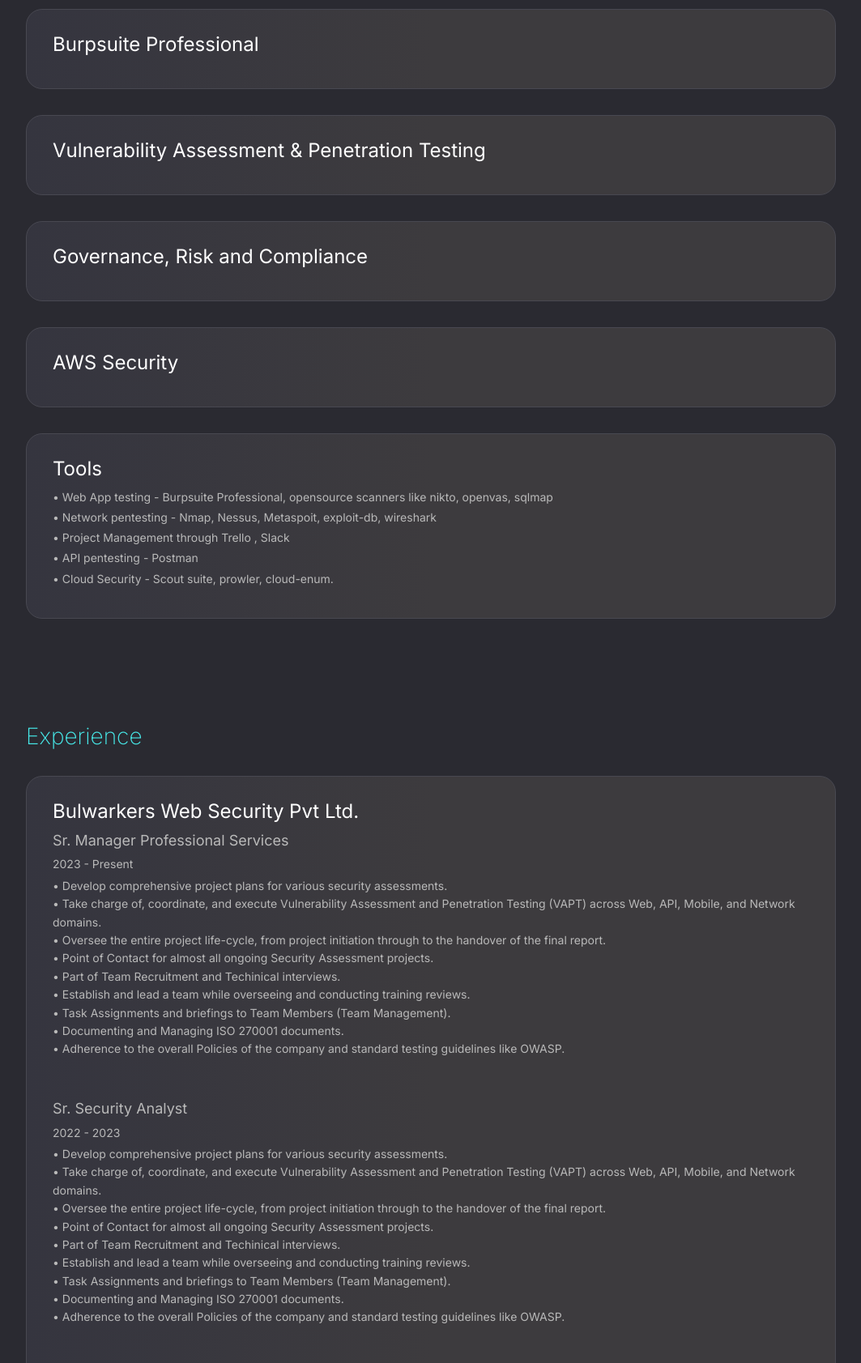
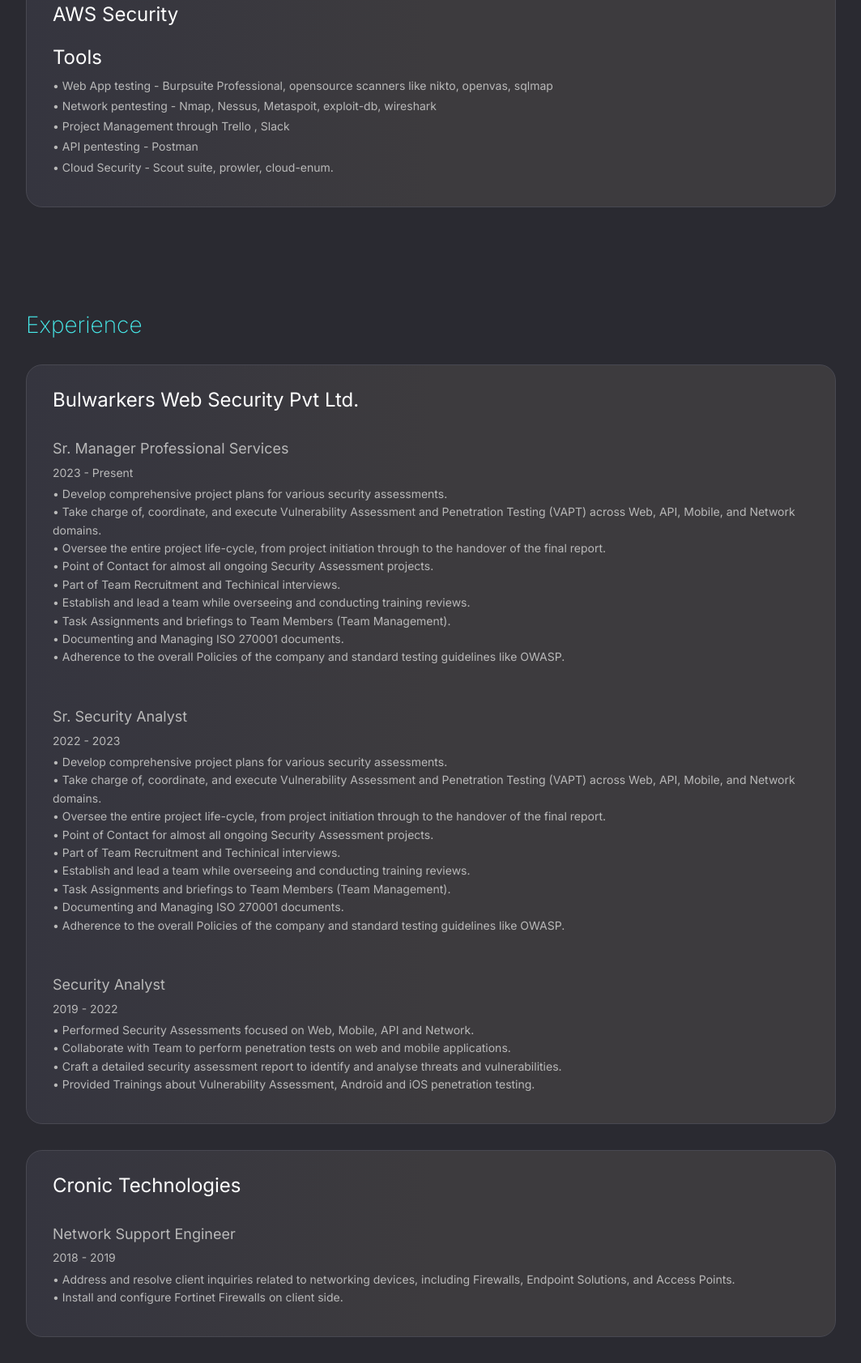
Before and after one commit to archanamudaliar/profile, a plain HTML site: page index.html in a window 1280 px wide. Shown: the part 687-2370 px from the top of the page at 81% size, without its empty margins (108-1171 px from the left). Drawn offline with Linux system fonts and the light colour scheme.

Commit message:
Update index.html

```diff
--- a/index.html
+++ b/index.html
@@ -124,12 +124,12 @@
         }
 
         #about h1 {
-            font-size: var(--font-size-xxl);
+            font-size: var(--font-size-xl);
             margin-bottom: var(--space-sm);
         }
 
         #about p {
-            font-size: var(--font-size-xl);
+            font-size: var(--font-size-l);
             font-weight: 200;
             line-height: 1.4;
             color: var(--text-color);
@@ -322,18 +322,14 @@
                     <p>
 
                     </p>
-                </div>
 
-                <div class="skill card">
                     <h3>
                         Vulnerability Assessment &amp; Penetration Testing
                     </h3>
                     <p>
 
                     </p>
-                </div>
 
-                <div class="skill card">
                     <h3>
                         Governance, Risk and Compliance
                     </h3>
@@ -341,17 +337,14 @@
 
 
                     </p>
-                </div>
-                 <div class="skill card">
+
                     <h3>
                         AWS Security
                     </h3>
                     <p>
 
                     </p>
-                </div>
 
-                <div class="skill card">
                     <h3>
                         Tools
                     </h3>
@@ -374,8 +367,8 @@
             <section id="experience">
                 <h2>Experience</h2>
                 <div class="job card">
-                    <h3 id="job">Bulwarkers Web Security Pvt Ltd.</h3>
-                    <p class="role">Sr. Manager Professional Services</p>
+                    <h3 id="job">Bulwarkers Web Security Pvt Ltd.</h3><br>
+                    <p class="role"><b></b>Sr. Manager Professional Services</b></p>
                     <p class="timeline">2023 - Present</p>
                     <p class="responsibilities">
                        &bull; Develop comprehensive project plans for various security assessments. <br>
@@ -390,7 +383,7 @@
                     </p>
                     <br>
                     <br>
-                    <p class="role">Sr. Security Analyst</p>
+                    <p class="role"><b></b>Sr. Security Analyst</b></p>
                     <p class="timeline">2022 - 2023</p>
                     <p class="responsibilities">
                        &bull; Develop comprehensive project plans for various security assessments. <br>
@@ -405,7 +398,7 @@
                     </p>
                     <br>
                     <br>
-                    <p class="role">Security Analyst</p>
+                    <p class="role"><b></b>Security Analyst</b></p>
                     <p class="timeline">2019 - 2022</p>
                     <p class="responsibilities">
                        &bull; Performed Security Assessments focused on Web, Mobile, API and Network. <br>
@@ -415,8 +408,8 @@
                     </p>
                 </div>
                 <div class="job card">
-                    <h3>Cronic Technologies</h3>
-                    <p class="role">Network Support Engineer</p>
+                    <h3>Cronic Technologies</h3><br>
+                    <p class="role"><b></b>Network Support Engineer</p></b>
                     <p class="timeline">
                         2018 - 2019
                     </p>
@@ -436,6 +429,7 @@
                 </div>
             </section>
             <section id="certifications">
+                 <div class="certificaitons">
                 <h2>Certifications & Conferences</h2>
                 <div class="Certifications">
                  <!--   <div class="thumbnail"><a href="/link-to-project" target="_blank"><img
@@ -465,8 +459,10 @@
 
                     </p>
                 </div>
+                 </div>
             </section>
             <section id="blogs">
+                 <div class="blogs">
                 <h2>Blogs</h2>
                 <div class="blogs">
                     <h3>
@@ -476,12 +472,13 @@
                         &bull; Detailed steps for iOS pentesting
                     </p>
                 </div>
+                 </div>
             </section>
             <section id="contact">
                 <h2>Get in Touch</h2>
                 <p>
                     If you have a project regarding VAPT that you'd like to discuss, please get in touch with me at <a
-                        href="mailto:mudaliararchu0211@gmail.com">mudaliararchu0211@gmail.com</a>.
+                        href="mailto:archana@bulwarkers.com">archana@bulwarkers.com</a>.
                 </p>
             </section>
 
```
